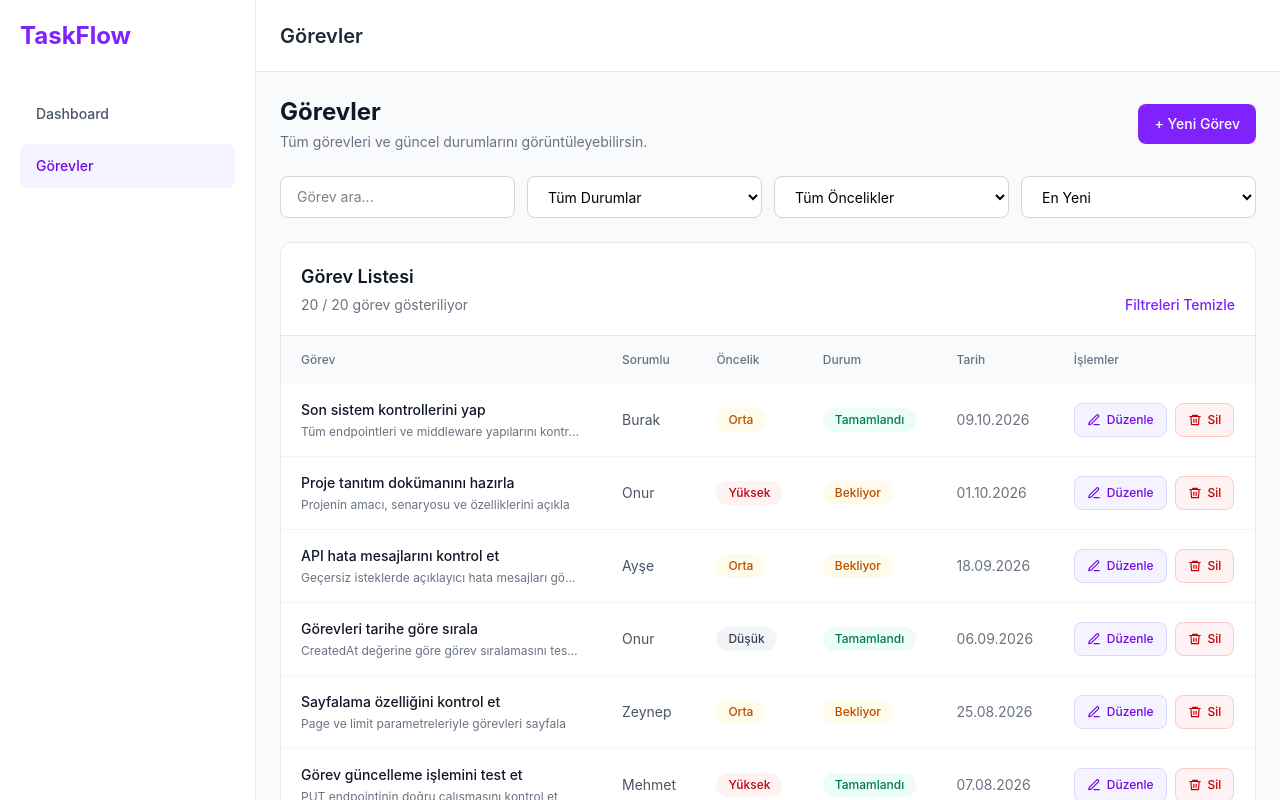
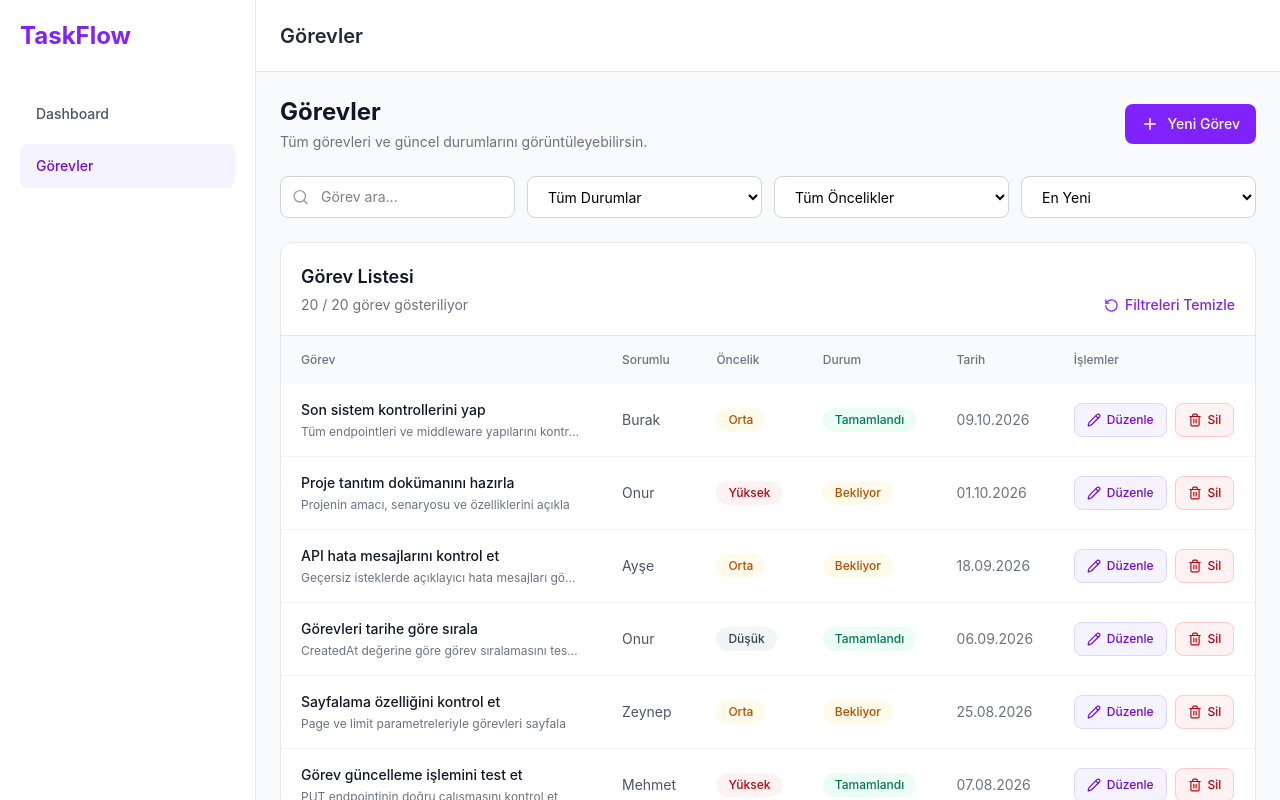
Before and after one commit to onuraydinoglu/taskflow-frontend, a React (Vite) app: page /tasks in a window 1280 px wide. Shown: the top 800 px of the page. Built offline with nearby package versions, Linux system fonts and the light colour scheme.

Commit message:
refactor: Lucide React ikon kütüphanesini ekle

```diff
--- a/package.json
+++ b/package.json
@@ -11,6 +11,7 @@
   },
   "dependencies": {
     "@tailwindcss/vite": "^4.3.3",
+    "lucide-react": "^1.56.0",
     "react": "^19.2.8",
     "react-dom": "^19.2.8",
     "react-router-dom": "^7.18.4",
--- a/src/components/ui/Toast.jsx
+++ b/src/components/ui/Toast.jsx
@@ -1,4 +1,5 @@
 import { useEffect } from "react";
+import { Check, X } from "lucide-react";
 
 function Toast({ message, onClose }) {
   useEffect(() => {
@@ -15,19 +16,7 @@ function Toast({ message, onClose }) {
       className="fixed bottom-5 right-5 z-50 flex max-w-sm items-center gap-3 rounded-xl border border-gray-200 bg-white px-4 py-3 shadow-lg"
     >
       <div className="flex h-9 w-9 shrink-0 items-center justify-center rounded-full bg-emerald-50 text-emerald-600">
-        <svg
-          width="20"
-          height="20"
-          viewBox="0 0 24 24"
-          fill="none"
-          stroke="currentColor"
-          strokeWidth="2"
-          strokeLinecap="round"
-          strokeLinejoin="round"
-          aria-hidden="true"
-        >
-          <path d="M20 6 9 17l-5-5" />
-        </svg>
+        <Check size={20} />
       </div>
 
       <p className="flex-1 text-sm font-medium text-gray-800">{message}</p>
@@ -38,7 +27,7 @@ function Toast({ message, onClose }) {
         className="text-gray-400 hover:text-gray-700"
         aria-label="Bildirimi kapat"
       >
-        ✕
+        <X size={18} />
       </button>
     </div>
   );
--- a/src/pages/Tasks.jsx
+++ b/src/pages/Tasks.jsx
@@ -1,4 +1,5 @@
 import { useState } from "react";
+import { Plus, Pencil, Trash2, Search, RotateCcw } from "lucide-react";
 import TaskModal from "../components/ui/TaskModal";
 import ConfirmModal from "../components/ui/ConfirmModal";
 import Toast from "../components/ui/Toast";
@@ -95,21 +96,28 @@ function Tasks({ tasks, onAddTask, onUpdateTask, onDeleteTask }) {
         <button
           type="button"
           onClick={handleAdd}
-          className="rounded-lg bg-violet-600 px-4 py-2.5 text-sm font-medium text-white hover:bg-violet-700"
+          className="inline-flex items-center gap-2 rounded-lg bg-violet-600 px-4 py-2.5 text-sm font-medium text-white hover:bg-violet-700"
         >
-          + Yeni Görev
+          <Plus size={18} />
+          Yeni Görev
         </button>
       </div>
 
       <div className="grid grid-cols-1 gap-3 sm:grid-cols-2 lg:grid-cols-4">
+        <div className="relative">
+          <Search
+            size={17}
+            className="absolute left-3 top-1/2 -translate-y-1/2 text-gray-400"
+          />
           <input
             type="text"
             value={search}
             onChange={(event) => setSearch(event.target.value)}
             placeholder="Görev ara..."
             aria-label="Görev ara"
-          className="rounded-lg border border-gray-300 bg-white px-4 py-2.5 text-sm outline-none focus:border-violet-500"
+            className="w-full rounded-lg border border-gray-300 bg-white py-2.5 pl-10 pr-4 text-sm outline-none focus:border-violet-500"
           />
+        </div>
 
         <select
           value={statusFilter}
@@ -157,8 +165,9 @@ function Tasks({ tasks, onAddTask, onUpdateTask, onDeleteTask }) {
             <button
               type="button"
               onClick={clearFilters}
-              className="text-sm font-medium text-violet-600 hover:text-violet-700"
+              className="inline-flex items-center gap-1.5 text-sm font-medium text-violet-600 hover:text-violet-700"
             >
+              <RotateCcw size={15} />
               Filtreleri Temizle
             </button>
           </div>
@@ -220,20 +229,7 @@ function Tasks({ tasks, onAddTask, onUpdateTask, onDeleteTask }) {
                         onClick={() => handleEdit(task)}
                         className="inline-flex items-center gap-1.5 rounded-lg border border-violet-200 bg-violet-50 px-3 py-2 text-xs font-medium text-violet-700 transition hover:bg-violet-100"
                       >
-                        <svg
-                          width="14"
-                          height="14"
-                          viewBox="0 0 24 24"
-                          fill="none"
-                          stroke="currentColor"
-                          strokeWidth="2"
-                          strokeLinecap="round"
-                          strokeLinejoin="round"
-                          aria-hidden="true"
-                        >
-                          <path d="M12 20h9" />
-                          <path d="M16.5 3.5a2.12 2.12 0 0 1 3 3L7 19l-4 1 1-4Z" />
-                        </svg>
+                        <Pencil size={14} />
                         Düzenle
                       </button>
 
@@ -242,23 +238,7 @@ function Tasks({ tasks, onAddTask, onUpdateTask, onDeleteTask }) {
                         onClick={() => handleDelete(task)}
                         className="inline-flex items-center gap-1.5 rounded-lg border border-red-200 bg-red-50 px-3 py-2 text-xs font-medium text-red-700 transition hover:bg-red-100"
                       >
-                        <svg
-                          width="14"
-                          height="14"
-                          viewBox="0 0 24 24"
-                          fill="none"
-                          stroke="currentColor"
-                          strokeWidth="2"
-                          strokeLinecap="round"
-                          strokeLinejoin="round"
-                          aria-hidden="true"
-                        >
-                          <path d="M3 6h18" />
-                          <path d="M8 6V4h8v2" />
-                          <path d="M19 6l-1 14H6L5 6" />
-                          <path d="M10 11v5" />
-                          <path d="M14 11v5" />
-                        </svg>
+                        <Trash2 size={14} />
                         Sil
                       </button>
                     </div>
```
Also changed, not shown: 1 other file (tests, documents, lock files or other folders). Lines whose indentation alone changed are shown as unchanged.
